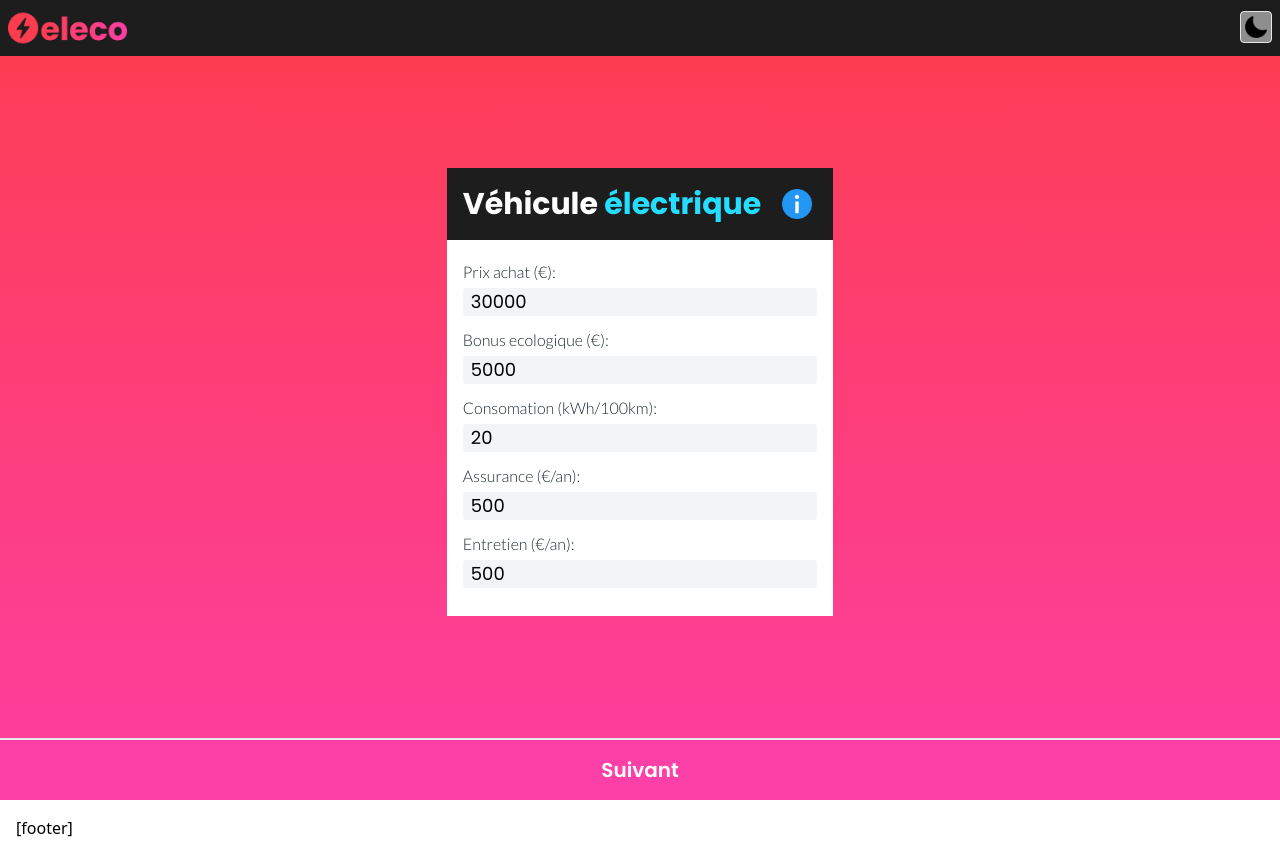
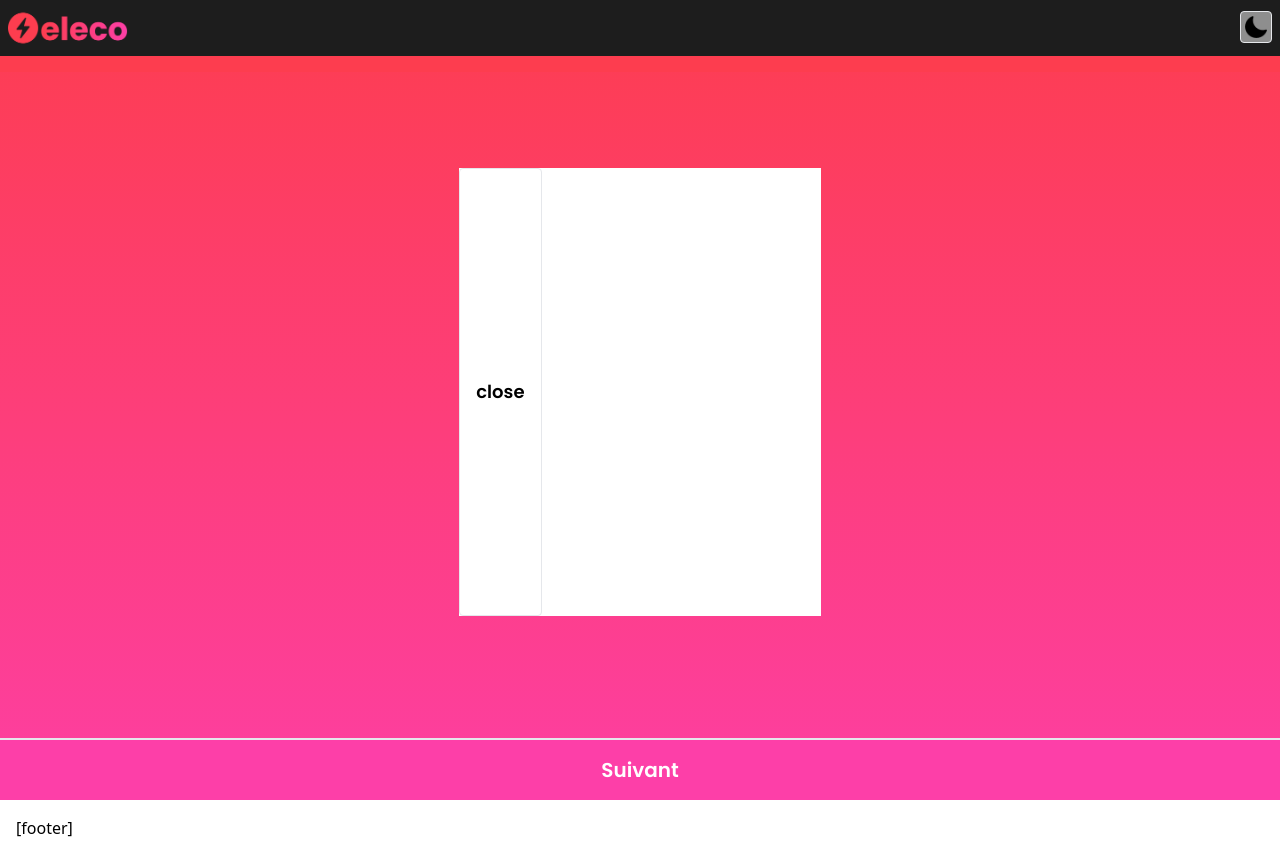
Before and after one commit to thiseas-perso/electric, a Next.js app: page /calculator in a window 1280 px wide. Both pictures are taken after a click on the button 797 px from the left and 204 px from the top of the page. Built offline with nearby package versions, Linux system fonts and the light colour scheme.

Commit message:
added cards

```diff
--- a/components/calculator/CarEVFieldSet.js
+++ b/components/calculator/CarEVFieldSet.js
@@ -2,7 +2,7 @@ import { motion } from 'framer-motion';
 import { useEffect, useRef, useState } from 'react';
 
 const CarEVFieldSet = ({ state, className, x, changeHandler, errorState }) => {
-  const [isFlip, setIsFlip] = useState(false);
+  const [isClicked, setIsClicked] = useState(false);
   const [dimensions, setDimensions] = useState({ width: 0, height: 0 });
   const myRef = useRef(null);
 
@@ -11,11 +11,9 @@ const CarEVFieldSet = ({ state, className, x, changeHandler, errorState }) => {
     setDimensions({ width, height });
   }, []);
 
-  console.log({ dimensions });
   return (
     <motion.fieldset
       id="carData"
-      ref={myRef}
       className={className}
       initial={{ x }}
       animate={{ x: 0 }}
@@ -23,13 +21,14 @@ const CarEVFieldSet = ({ state, className, x, changeHandler, errorState }) => {
         ease: 'easeOut',
       }}
     >
+      <div ref={myRef} className={`${isClicked ? 'hidden' : ''}`}>
         <div className="flex justify-center items-center p-4 bg-light-primary-2 dark:bg-black gap-4">
           <h2 className="text-3xl text-white  font-poppins font-bold bg-light-primary-2 text-center dark:bg-black">
             Véhicule <span className="text-light-primary-4">électrique</span>
           </h2>
           <button
             type="button"
-          onClick={() => setIsFlip(true)}
+            onClick={() => setIsClicked(true)}
             className="w-10 h-10 m-0 p-0 bg-[url('/icons/info.png')] bg-center bg-contain border-none"
           />
         </div>
@@ -105,6 +104,15 @@ const CarEVFieldSet = ({ state, className, x, changeHandler, errorState }) => {
             onChange={(e) => changeHandler(e, 'carDataEV', 'maintenance')}
           />
         </div>
+      </div>
+      <div
+        style={{ width: dimensions.width, height: dimensions.height }}
+        className={`${isClicked ? '' : 'hidden'} flex`}
+      >
+        <button type="button" onClick={() => setIsClicked(false)}>
+          close
+        </button>
+      </div>
     </motion.fieldset>
   );
 };
--- a/components/calculator/CarICEFieldSet.js
+++ b/components/calculator/CarICEFieldSet.js
@@ -1,6 +1,15 @@
 import { motion } from 'framer-motion';
+import { useEffect, useRef, useState } from 'react';
 
 const CarICEFieldSet = ({ state, className, x, changeHandler, errorState }) => {
+  const [isClicked, setIsClicked] = useState(false);
+  const [dimensions, setDimensions] = useState({ width: 0, height: 0 });
+  const myRef = useRef(null);
+
+  useEffect(() => {
+    const { width, height } = myRef.current.getBoundingClientRect();
+    setDimensions({ width, height });
+  }, []);
   return (
     <motion.fieldset
       id="carData"
@@ -11,6 +20,7 @@ const CarICEFieldSet = ({ state, className, x, changeHandler, errorState }) => {
         ease: 'easeOut',
       }}
     >
+      <div ref={myRef} className={`${isClicked ? 'hidden' : ''}`}>
         <div className="flex justify-center items-center p-4 gap-4 bg-light-primary-2 dark:bg-black">
           <h2 className="text-3xl text-white font-poppins font-bold ">
             Véhicule <span className="text-light-primary-4">thérmique</span>
@@ -18,13 +28,16 @@ const CarICEFieldSet = ({ state, className, x, changeHandler, errorState }) => {
 
           <button
             type="button"
+            onClick={() => setIsClicked(true)}
             className="w-10 h-10 m-0 p-0 bg-[url('/icons/info.png')] bg-center bg-contain border-none"
           />
         </div>
 
         <div className="flex flex-col px-4 pb-4 pt-5  bg-white dark:bg-light-primary-2">
           <label htmlFor="purchaseCost">Prix achat (€):</label>
-        <span className="error-msg">{errorState.carDataICE.purchaseCost}</span>
+          <span className="error-msg">
+            {errorState.carDataICE.purchaseCost}
+          </span>
           <input
             className="mb-3"
             placeholder="ex: 35000"
@@ -76,6 +89,15 @@ const CarICEFieldSet = ({ state, className, x, changeHandler, errorState }) => {
             onChange={(e) => changeHandler(e, 'carDataICE', 'maintenance')}
           />
         </div>
+      </div>
+      <div
+        style={{ width: dimensions.width, height: dimensions.height }}
+        className={`${isClicked ? '' : 'hidden'} flex`}
+      >
+        <button type="button" onClick={() => setIsClicked(false)}>
+          close
+        </button>
+      </div>
     </motion.fieldset>
   );
 };
--- a/components/calculator/DurationFieldSet.js
+++ b/components/calculator/DurationFieldSet.js
@@ -1,6 +1,16 @@
 import { motion } from 'framer-motion';
+import { useEffect, useRef, useState } from 'react';
 
 function DurationFieldSet({ state, changeHandler, className, x, errorState }) {
+  const [isClicked, setIsClicked] = useState(false);
+  const [dimensions, setDimensions] = useState({ width: 0, height: 0 });
+  const myRef = useRef(null);
+
+  useEffect(() => {
+    const { width, height } = myRef.current.getBoundingClientRect();
+    setDimensions({ width, height });
+  }, []);
+
   return (
     <motion.fieldset
       className={className}
@@ -11,12 +21,14 @@ function DurationFieldSet({ state, changeHandler, className, x, errorState }) {
         ease: 'easeOut',
       }}
     >
+      <div ref={myRef} className={`${isClicked ? 'hidden' : ''}`}>
         <div className="flex justify-center items-center p-4 gap-4 bg-light-primary-2 dark:bg-black">
           <h2 className="text-3xl text-white font-poppins font-bold bg-light-primary-2 text-center dark:bg-black">
             Durée de <span className="text-light-primary-4">détention</span>
           </h2>
           <button
             type="button"
+            onClick={() => setIsClicked(true)}
             className="w-10 h-10 m-0 p-0 bg-[url('/icons/info.png')] bg-center bg-contain border-none"
           />
         </div>
@@ -35,8 +47,19 @@ function DurationFieldSet({ state, changeHandler, className, x, errorState }) {
             id="durationStudied"
             name="durationStudied"
             value={state.durationStudied.yearsStudied}
-          onChange={(e) => changeHandler(e, 'durationStudied', 'yearsStudied')}
+            onChange={(e) =>
+              changeHandler(e, 'durationStudied', 'yearsStudied')
+            }
           />
+        </div>
+      </div>
+      <div
+        style={{ width: dimensions.width, height: dimensions.height }}
+        className={`${isClicked ? '' : 'hidden'} flex`}
+      >
+        <button type="button" onClick={() => setIsClicked(false)}>
+          close
+        </button>
       </div>
     </motion.fieldset>
   );
--- a/components/calculator/EnergyDataFieldSet.js
+++ b/components/calculator/EnergyDataFieldSet.js
@@ -1,5 +1,5 @@
 import { motion } from 'framer-motion';
-
+import { useEffect, useRef, useState } from 'react';
 const EnergyDataFieldSet = ({
   state,
   changeHandler,
@@ -7,6 +7,14 @@ const EnergyDataFieldSet = ({
   x,
   errorState,
 }) => {
+  const [isClicked, setIsClicked] = useState(false);
+  const [dimensions, setDimensions] = useState({ width: 0, height: 0 });
+  const myRef = useRef(null);
+
+  useEffect(() => {
+    const { width, height } = myRef.current.getBoundingClientRect();
+    setDimensions({ width, height });
+  }, []);
   return (
     <motion.fieldset
       id="energyData"
@@ -18,12 +26,14 @@ const EnergyDataFieldSet = ({
         ease: 'easeOut',
       }}
     >
+      <div ref={myRef} className={`${isClicked ? 'hidden' : ''}`}>
         <div className="flex justify-center items-center gap-4 p-4 bg-light-primary-2 dark:bg-black">
           <h2 className="text-3xl text-white font-poppins font-bold bg-light-primary-2 text-center dark:bg-black">
             Cout de l&apos;<span className="text-light-primary-4">énergie</span>
           </h2>
           <button
             type="button"
+            onClick={() => setIsClicked(true)}
             className="w-10 h-10 m-0 p-0 bg-[url('/icons/info.png')] bg-center bg-contain border-none"
           />
         </div>
@@ -80,6 +90,15 @@ const EnergyDataFieldSet = ({
             onChange={(e) => changeHandler(e, 'energyData', 'gasPrice')}
           />
         </div>
+      </div>
+      <div
+        style={{ width: dimensions.width, height: dimensions.height }}
+        className={`${isClicked ? '' : 'hidden'} flex`}
+      >
+        <button type="button" onClick={() => setIsClicked(false)}>
+          close
+        </button>
+      </div>
     </motion.fieldset>
   );
 };
--- a/components/calculator/UsageExpectedFieldSet.js
+++ b/components/calculator/UsageExpectedFieldSet.js
@@ -1,5 +1,6 @@
 import Image from 'next/image';
 import { motion } from 'framer-motion';
+import { useEffect, useRef, useState } from 'react';
 import infoIcon from '../../public/icons/info.svg';
 
 const UsageExpectedFieldSet = ({
@@ -9,6 +10,14 @@ const UsageExpectedFieldSet = ({
   x,
   errorState,
 }) => {
+  const [isClicked, setIsClicked] = useState(false);
+  const [dimensions, setDimensions] = useState({ width: 0, height: 0 });
+  const myRef = useRef(null);
+
+  useEffect(() => {
+    const { width, height } = myRef.current.getBoundingClientRect();
+    setDimensions({ width, height });
+  }, []);
   return (
     <motion.fieldset
       id="usageExpected"
@@ -20,12 +29,14 @@ const UsageExpectedFieldSet = ({
         ease: 'easeOut',
       }}
     >
+      <div ref={myRef} className={`${isClicked ? 'hidden' : ''}`}>
         <div className="flex justify-center items-center gap-4 p-4 bg-light-primary-2 dark:bg-black">
           <h2 className="text-3xl text-white font-poppins font-bold bg-light-primary-2 text-center dark:bg-black">
             <span className="text-light-primary-4">Kilomètrage</span> annuel
           </h2>
           <button
             type="button"
+            onClick={() => setIsClicked(true)}
             className="w-10 h-10 m-0 p-0 bg-[url('/icons/info.png')] bg-center bg-contain border-none"
           />
         </div>
@@ -33,8 +44,8 @@ const UsageExpectedFieldSet = ({
         <div className="flex flex-col pt-5 px-4 pb-4 bg-white dark:bg-light-primary-2">
           <p className="text-base leading-5 mb-4">
             <Image alt="information" src={infoIcon} className="inline-block " />{' '}
-          Si vous ne connaissez pas votre kilomètrage annuel, laissez cette case{' '}
-          <b>vide</b> et utilisez le <b>similutateur</b> de l&apos;étape
+            Si vous ne connaissez pas votre kilomètrage annuel, laissez cette
+            case <b>vide</b> et utilisez le <b>similutateur</b> de l&apos;étape
             suivante
           </p>
           <label htmlFor="totalKMPerY">
@@ -53,6 +64,15 @@ const UsageExpectedFieldSet = ({
             onChange={(e) => changeHandler(e, 'usageExpected', 'totalKMPerY')}
           />
         </div>
+      </div>
+      <div
+        style={{ width: dimensions.width, height: dimensions.height }}
+        className={`${isClicked ? '' : 'hidden'} flex`}
+      >
+        <button type="button" onClick={() => setIsClicked(false)}>
+          close
+        </button>
+      </div>
     </motion.fieldset>
   );
 };
```
Lines whose indentation alone changed are shown as unchanged.
